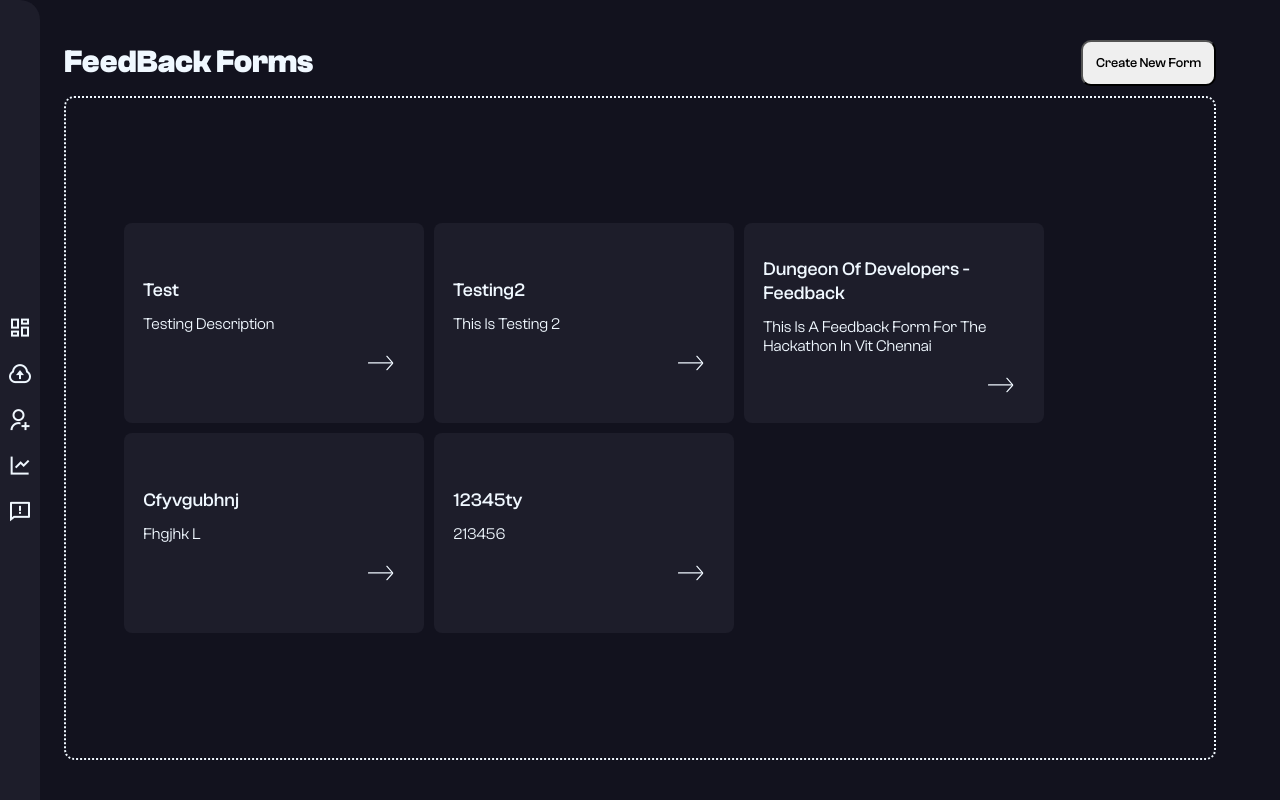
After one commit to DevrishiSikka/HackLink, a Flask app: page /feedback in a window 1280 px wide. The commit adds this page. Run offline with Flask 3, Linux system fonts and the light colour scheme; parts of the project's set-up code (start-up, migrations or seed data) failed here and were passed over.

Commit message:
Added Feedback Routes

```diff
--- a/app.py
+++ b/app.py
@@ -1,15 +1,23 @@
-from flask import Flask, render_template, request, jsonify, redirect, url_for, session
+########################### TODO #################################
+# 1. ADD CUSTOM FEEDBACK FORM CREATION                           #
+# 2. ADD ROLE BASED ACCESS CONTROL                               #
+# 3. ADD BULK EMAIL FUNCTIONALITY                                #
+# 4. ADD CUSTOM ANNOUNCEMENTS FUNCTIONALITY                      #
+##################################################################
+
+
+
+from flask import Flask, render_template, request, jsonify, redirect, url_for, session, jsonify
 from forms import ParticipantForm, UploadForm
 from sqlalchemy import func
-from sqlalchemy.exc import IntegrityError
 import uuid
 import requests
 import qrcode
 import configparser
-from werkzeug.utils import secure_filename
 import os
 from flask_socketio import SocketIO
 from celery import Celery
+import time
 
 # -------------------LOAD-CREDENTIALS--------------------------------------------------------------#
 
@@ -35,9 +43,18 @@
 celery = Celery(app.name, broker=app.config['CELERY_BROKER_URL'], backend=app.config['CELERY_RESULT_BACKEND'])
 celery.conf.update(app.config)
 
-socketio = SocketIO(app)
 
-from models import Participant, Files ,db
+from models import Participant, Files , Form, FormFields, db
+
+# ----------------------------------  CUSTOM JINJA FILTERS ----------------------------------------#
+def truncate_ellipsis(value, length):
+    if len(value) <= length:
+        return value
+    else:
+        return value[:length] + '...'
+
+
+app.jinja_env.filters['truncate_ellipsis'] = truncate_ellipsis
 
 # --------------------------------------- UTIL-FUNCTIONS ------------------------------------------#
 
@@ -94,6 +111,7 @@
 
     with app.app_context():
         df = pd.read_excel(os.path.join("uploads", filename))
+
         total_rows = len(df)
         current_row = 0
 
@@ -121,10 +139,12 @@
                     makeQrCode(registerNumber=row_dict['Register_Number'], slug=slug_value)
                     db.session.add(new_participant)
                     db.session.commit()
+                    current_row += 1
+                    progress = current_row / total_rows * 100
+
+                    time.sleep(0.5)
             except Exception as e:
                 print(e)
-
-
 
 
 
@@ -273,3 +293,54 @@
             return jsonify({'data':'Not Found', 'present': False})
     except Exception as e:
         return jsonify({'error': str(e)})
+
+
+# ----------------------------------------FEEDBACK-ROUTES---------------------------------------------#
+
+@app.route("/feedback")
+def feedbackDashboard():
+    feedback_forms = Form.query.all()
+    return render_template("feedbackDash.html", datalist = feedback_forms)
+
+@app.route('/feedback/form/create', methods=['POST'])
+def submit_form():
+    if request.method == 'POST':
+        data = request.get_json()
+
+        form_name = data.get('formName')
+        form_description = data.get('formDescription')
+        form_uuid = str(uuid.uuid4()).replace("-","")
+
+        new_form = Form(
+            form_name = form_name,
+            form_details = form_description,
+            slug = form_uuid
+        )
+
+        db.session.add(new_form)
+        db.session.commit()
+
+        return jsonify({'success': True, 'uuid': form_uuid})
+
+
+@app.route('/feedback/form/new', methods=['GET', 'POST'])
+def new_page():
+    uuid_param = request.args.get('uuid')
+    if uuid_param == None:
+        return redirect(url_for("feedbackDashboard"))
+
+    if request.method == 'POST':
+        questions = request.form.getlist('questions[]')
+        input_types = request.form.getlist('inputTypes[]')
+
+        # Process the submitted data
+        print("Submitted Questions:")
+        for question, input_type in zip(questions, input_types):
+            print(f"Question: {question}, Input Type: {input_type}")
+        print(f"UUID:{uuid_param}")
+    return render_template('customizeForm.html')
+
+@app.route('/feedback/form')
+def viewForm():
+    uuid_param = request.args.get('uuid')
+    return f"<h1>{uuid_param}</h1>"
--- /dev/null
+++ b/static/scripts/feedbackDash.js
@@ -0,0 +1,57 @@
+function openPopup() {
+      // Code to open the popup
+      document.getElementById('popup').style.display = 'block';
+    }
+
+    function closePopup() {
+      // Code to close the popup
+      document.getElementById('popup').style.display = 'none';
+    }
+
+    function submitForm() {
+      // Get form data
+      var formName = document.getElementById('formName').value;
+      var formDescription = document.getElementById('formDescription').value;
+
+      // Perform Ajax request to submit the form data to Flask
+      fetch('feedback/form/create', {
+          method: 'POST',
+          headers: {
+            'Content-Type': 'application/json',
+          },
+          body: JSON.stringify({
+            formName: formName,
+            formDescription: formDescription,
+          }),
+        })
+        .then(response => response.json())
+        .then(data => {
+          // Access the generated UUID from the response
+          const uuid = data.uuid;
+
+          // Redirect to another URL with the UUID as a query parameter
+          window.location.href = `feedback/form/new?uuid=${uuid}`;
+        })
+        .catch(error => {
+          console.error('Error:', error);
+        });
+    }
+
+    document.querySelector('.create_form').addEventListener('click', openPopup);
+
+    document.getElementById('close').addEventListener('click', function(event) {
+      // Prevent the default form submission behavior
+      event.preventDefault();
+
+      // Call the submitForm function when the submit button is clicked
+
+      // Close the popup
+      closePopup();
+    });
+    document.getElementById('submit').addEventListener('click', function(event) {
+      // Prevent the default form submission behavior
+      event.preventDefault();
+
+      // Call the submitForm function when the submit button is clicked
+      submitForm();
+    });
--- /dev/null
+++ b/static/styles/feedbackDash.css
@@ -0,0 +1,219 @@
+* {
+  margin: 0;
+  padding: 0;
+  font-family: "ClashGrotesk";
+}
+
+@font-face {
+  font-family: "ClashGrotesk";
+  src: url(/static/fonts/ClashGrotesk-Variable.ttf);
+}
+
+::-webkit-scrollbar {
+  width: 3px;
+}
+
+body {
+  background-color: #12121e;
+  height: 100vh;
+  width: 100vw;
+  display: flex;
+  align-items: center;
+  justify-content: center;
+}
+
+.wrapper {
+  height: 90%;
+  width: 90%;
+  display: flex;
+  flex-direction: column;
+  gap: 10px;
+  position: relative;
+}
+
+header {
+  display: flex;
+  align-items: center;
+  justify-content: space-between;
+  color: aliceblue;
+}
+
+.form-list {
+  border: 2px dotted aliceblue;
+  height: 100%;
+  border-radius: 10px;
+  box-sizing: border-box;
+  padding: 1.2rem;
+  overflow: auto;
+  display: flex;
+  align-items: center;
+  justify-content: center;
+}
+
+button[type="button"] {
+  width: max-content;
+  box-sizing: border-box;
+  padding: 0.8rem;
+  align-self: flex-end;
+  border-radius: 10px;
+  outline: none;
+  font-weight: 500;
+}
+
+.form-card {
+  width: 300px;
+  height: 200px;
+  background-color: #1d1d2a;
+  border-radius: 8px;
+  color: aliceblue;
+  box-sizing: border-box;
+  padding: 1.2rem;
+  display: flex;
+  flex-direction: column;
+  justify-content: center;
+  gap: 13px;
+}
+
+.form-container {
+  height: max-content;
+  width: 93%;
+  display: flex;
+  gap: 10px;
+  flex-wrap: wrap;
+  overflow: auto;
+}
+
+.more-info-feedback {
+  width: max-content;
+}
+
+.form-card svg {
+  fill: aliceblue;
+  transform: rotate(90deg);
+  margin-right: 20px;
+  cursor: pointer;
+}
+
+
+.form-card a {
+  align-self: flex-end;
+  height: 20px;
+  width: 35px;
+}
+
+.form-card h3 {
+  font-weight: 500;
+}
+
+a {
+  text-decoration: none;
+  color: aliceblue;
+}
+
+.vertical-navbar {
+  height: 100%;
+  width: 40px;
+  position: fixed;
+  left: 0;
+  top: 0;
+  background-color: #1d1d2a;
+  padding-top: 20px;
+  display: flex;
+  flex-direction: column;
+  align-items: center;
+  justify-content: center;
+  border-radius: 0 20px 0 20px;
+}
+
+.menu-item {
+  text-align: center;
+  width: 100%;
+  box-sizing: border-box;
+  padding: 10px;
+  cursor: pointer;
+  transition: background-color 0.3s;
+  display: flex;
+  align-items: center;
+  justify-content: center;
+  color: #fff;
+}
+
+.menu-item i {
+  font-size: 24px;
+}
+
+.menu-item:hover {
+  background-color: #12121e;
+}
+
+.menu-item[data-tooltip]:hover::before {
+  content: attr(data-tooltip);
+  background-color: #333;
+  color: #fff;
+  padding: 5px;
+  border-radius: 5px;
+  position: absolute;
+  left: 100%;
+  white-space: nowrap;
+  opacity: 0;
+  transition: opacity 0.3s, transform 0.3s;
+}
+
+.menu-item[data-tooltip]:hover::before {
+  opacity: 1;
+  margin-left: 10px;
+}
+
+.no-data-available{
+  font-weight: 500;
+  color: rgba(240, 248, 255, 0.756);
+  font-size: 1.2rem;
+  margin-top: auto;
+  margin-bottom: auto;
+  margin-left: auto;
+  margin-right: auto;
+}
+
+/* Add this CSS style to your existing styles/feedbackDash.css or create a new CSS file */
+
+.popup {
+  display: none;
+  position: fixed;
+  top: 50%;
+  left: 50%;
+  transform: translate(-50%, -50%);
+  padding: 20px;
+  background-color: #fff;
+  border: 1px solid #ccc;
+  box-shadow: 0 0 10px rgba(0, 0, 0, 0.1);
+  z-index: 1000;
+}
+
+.popup h2 {
+  margin-bottom: 15px;
+}
+
+.popup label {
+  display: block;
+  margin-bottom: 8px;
+}
+
+.popup input,
+.popup textarea {
+  width: 100%;
+  padding: 8px;
+  margin-bottom: 15px;
+  box-sizing: border-box;
+}
+
+.popup button {
+  background-color: #007bff;
+  color: #fff;
+  padding: 10px 15px;
+  border: none;
+  cursor: pointer;
+}
+
+.popup button:hover {
+  background-color: #0056b3;
+}
--- a/templates/add_indivisual_participant.html
+++ b/templates/add_indivisual_participant.html
@@ -36,6 +36,11 @@
             ><i class="ri-line-chart-line ri-sm"></i
           ></a>
         </div>
+        <div class="menu-item" data-tooltip="Feedback Dashboard">
+          <a href="{{ url_for('feedbackDashboard') }}"
+            ><i class="ri-feedback-line ri-sm"></i
+          ></a>
+        </div>
       </div>
     </nav>
     <div class="main-container">
--- /dev/null
+++ b/templates/feedbackDash.html
@@ -0,0 +1,91 @@
+<!DOCTYPE html>
+<html lang="en">
+<head>
+  <meta charset="UTF-8">
+  <meta name="viewport" content="width=device-width, initial-scale=1.0">
+  <link
+      href="https://cdn.jsdelivr.net/npm/remixicon@3.5.0/fonts/remixicon.css"
+      rel="stylesheet"
+  />
+  <link
+      rel="stylesheet"
+      href="{{url_for('static', filename='styles/feedbackDash.css')}}"
+    />
+  <title>Feedback Dashboard</title>
+</head>
+<body>
+  <nav>
+      <div class="vertical-navbar">
+        <div class="menu-item" data-tooltip="Dashboard">
+          <a href="{{ url_for('dashboard') }}"
+            ><i class="ri-dashboard-line ri-sm"></i
+          ></a>
+        </div>
+        <div class="menu-item active" data-tooltip="Upload List">
+          <a href="{{ url_for('uploadList')}}"
+            ><i class="ri-upload-cloud-line ri-sm"></i
+          ></a>
+        </div>
+        <div class="menu-item active" data-tooltip="Add Participant">
+          <a href="{{ url_for('addParticipant') }}"
+            ><i class="ri-user-add-line ri-sm"></i
+          ></a>
+        </div>
+        <div class="menu-item" data-tooltip="Event Stats">
+          <a href="{{ url_for('main_page') }}"
+            ><i class="ri-line-chart-line ri-sm"></i
+          ></a>
+        </div>
+        <div class="menu-item" data-tooltip="Feedback Dashboard">
+          <a href="{{ url_for('feedbackDashboard') }}"
+            ><i class="ri-feedback-line ri-sm"></i
+          ></a>
+        </div>
+      </div>
+    </nav>
+  <div class="wrapper">
+    <header>
+      <h1>FeedBack Forms</h1>
+      <button type="button" class="create_form">Create New Form</button>
+    </header>
+    <div class="form-list">
+      <div class="form-container">
+        {% if datalist %}
+          {% for form in datalist %}
+            <div class="form-card">
+              <div class="name">
+                <h3>{{form.form_name|title}}</h3>
+              </div>
+              <div class="description">
+                <p>{{form.form_details|title}}</p>
+              </div>
+              <a href="{{url_for('viewForm', uuid=form.slug)}}">
+                <svg xmlns="http://www.w3.org/2000/svg" data-name="Layer 1" viewBox="0 0 37.17 79.2" x="0px" y="0px"><defs><style>
+                  .cls-1 {
+                    stroke-width: 0px;
+                  }
+                </style></defs><g data-name="Group 11687"><g data-name="Path 7486"><path class="cls-1" d="m18.56,63.36c-.83,0-1.5-.67-1.5-1.5V2.97c0-.83.67-1.5,1.5-1.5s1.5.67,1.5,1.5v58.89c0,.83-.67,1.5-1.5,1.5Z"/></g><g data-name="Path 7487"><path class="cls-1" d="m1.5,18.01c-.42,0-.84-.18-1.13-.52-.54-.63-.48-1.57.15-2.12L17.83.37c.57-.49,1.42-.49,1.98.01l16.85,15.01c.62.55.67,1.5.12,2.12-.55.62-1.5.67-2.12.12L18.8,3.5,2.48,17.64c-.28.25-.63.37-.98.37Z"/></g></g></svg>
+              </a>
+            </div>
+          {% endfor %}
+        {% else %}
+          <p class="no-data-available">No Data Available</p>
+        {% endif %}
+      </div>
+    <div id="popup" class="popup">
+    <h2>Create New Form</h2>
+    <form id="createForm">
+      <label for="formName">Form Name:</label>
+      <input type="text" id="formName" name="formName" required>
+
+      <label for="formDescription">Form Description:</label>
+      <textarea id="formDescription" name="formDescription" required></textarea>
+
+      <button type="button" id="submit">Submit</button>
+      <button type="button" id="close" >Close</button>
+    </form>
+  </div>
+  </div>
+  <script src="{{url_for('static', filename='scripts/feedbackDash.js')}}"></script>
+</body>
+</html>
--- a/templates/index.html
+++ b/templates/index.html
@@ -34,6 +34,11 @@
         <div class="menu-item active" data-tooltip="Event Stats">
           <a href="{{ url_for('main_page') }}"
             ><i class="ri-line-chart-line ri-sm"></i
+          ></a>
+        </div>
+        <div class="menu-item" data-tooltip="Feedback Dashboard">
+          <a href="{{ url_for('feedbackDashboard') }}"
+            ><i class="ri-feedback-line ri-sm"></i
           ></a>
         </div>
       </div>
--- a/templates/upload_file.html
+++ b/templates/upload_file.html
@@ -36,6 +36,11 @@
             ><i class="ri-line-chart-line ri-sm"></i
           ></a>
         </div>
+        <div class="menu-item" data-tooltip="Feedback Dashboard">
+          <a href="{{ url_for('feedbackDashboard') }}"
+            ><i class="ri-feedback-line ri-sm"></i
+          ></a>
+        </div>
       </div>
     </nav>
     <div class="main-container">
```
Also changed, not shown: models.py (+13 -0 lines), templates/customizeForm.html (added, +119 -0 lines), templates/dashboard.html (+15 -1 lines), instance/site.db, 1 other file.
